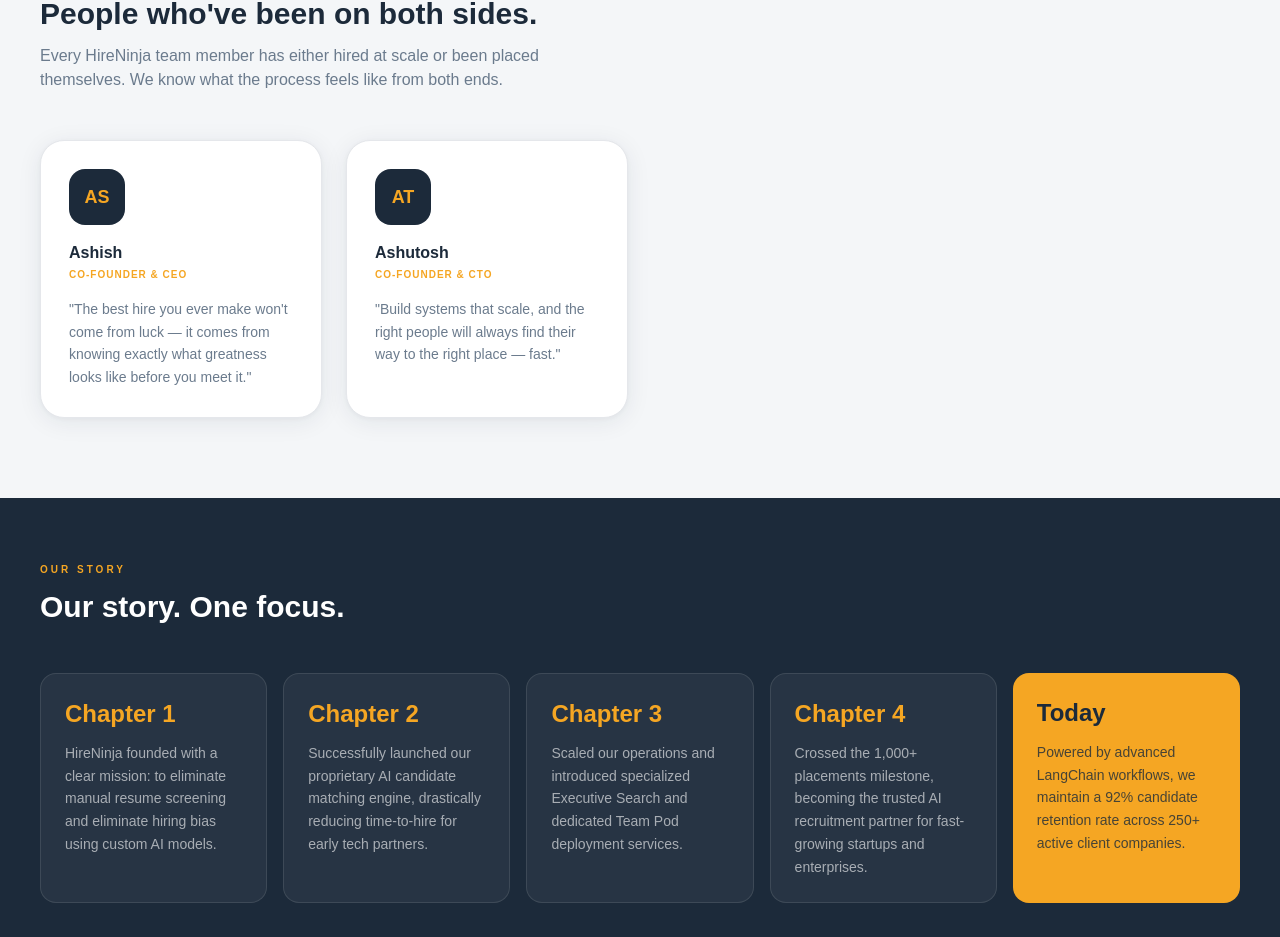
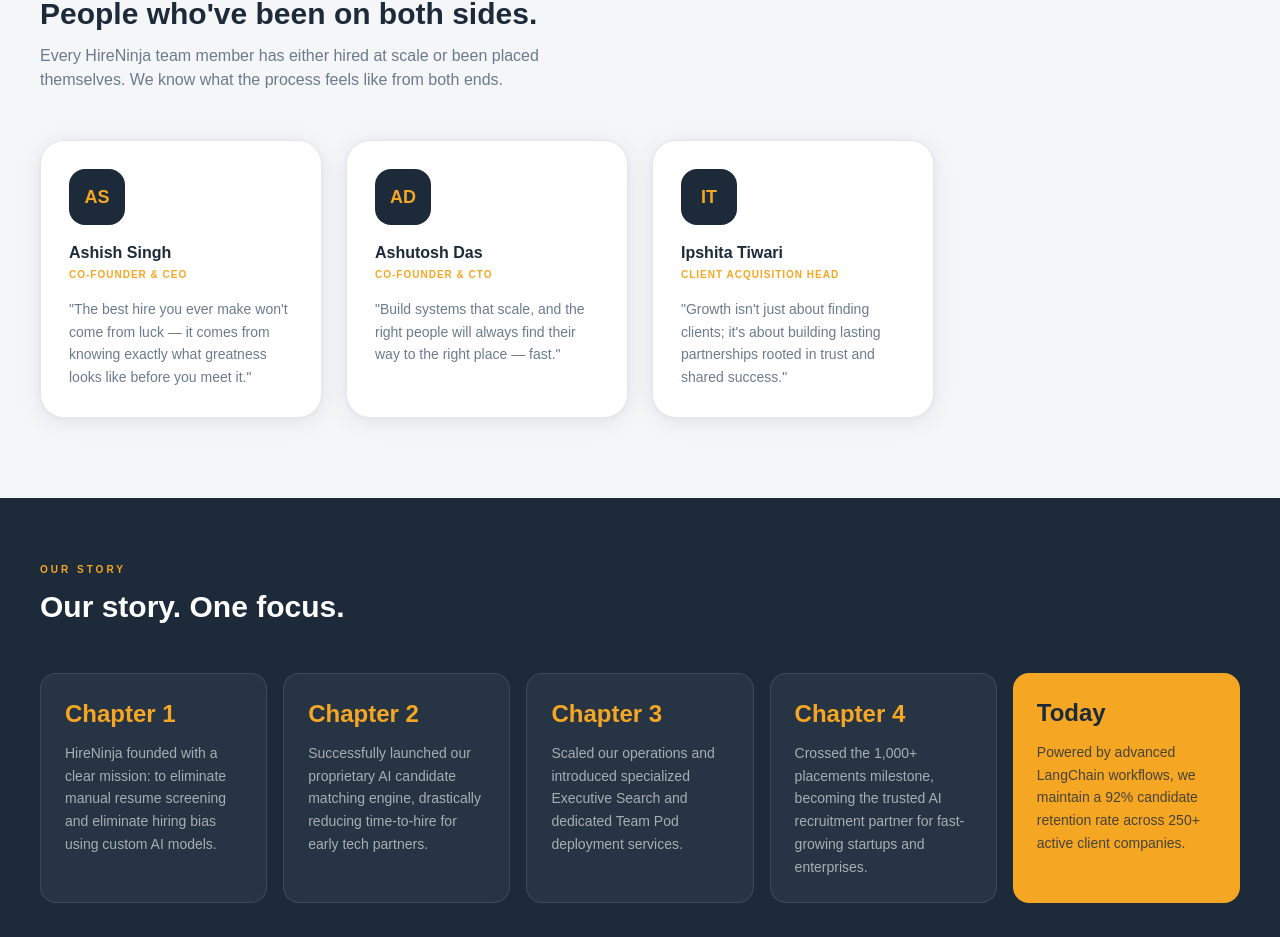
Before and after one commit to Ashubapun/HireNinja, a Next.js app: page /about in a window 1280 px wide. Shown: the part 1496-2433 px from the top of the page. Built offline with nearby package versions, Linux system fonts and the light colour scheme.

Commit message:
feat: add Ipshita Tiwari, update founder names to Ashish Singh and Ashutosh Das with initials AD

```diff
--- a/src/app/about/page.tsx
+++ b/src/app/about/page.tsx
@@ -8,16 +8,22 @@
 
 const team = [
   {
-    name: 'Ashish',
+    name: 'Ashish Singh',
     role: 'Co-Founder & CEO',
     bio: '"The best hire you ever make won\'t come from luck — it comes from knowing exactly what greatness looks like before you meet it."',
     initials: 'AS',
   },
   {
-    name: 'Ashutosh',
+    name: 'Ashutosh Das',
     role: 'Co-Founder & CTO',
     bio: '"Build systems that scale, and the right people will always find their way to the right place — fast."',
-    initials: 'AT',
+    initials: 'AD',
+  },
+  {
+    name: 'Ipshita Tiwari',
+    role: 'Client Acquisition Head',
+    bio: '"Growth isn\'t just about finding clients; it\'s about building lasting partnerships rooted in trust and shared success."',
+    initials: 'IT',
   },
 ];
 
```
